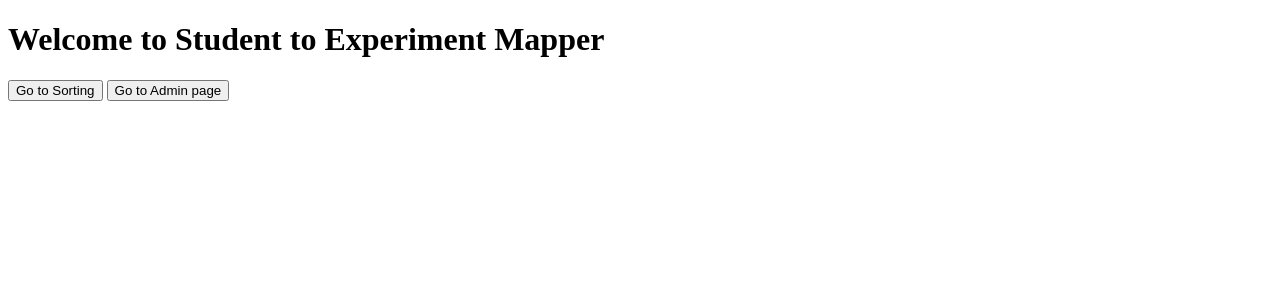
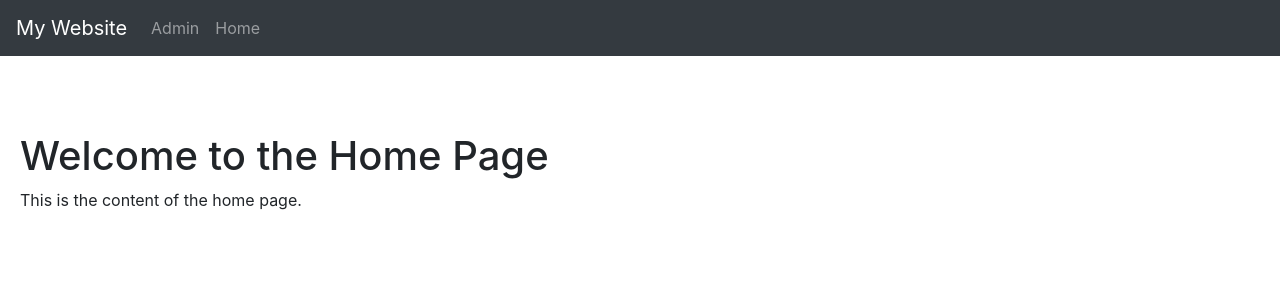
Before and after one commit to gvarshithreddy1/SEMV2, a Flask app: template templates/home.html in a window 1280 px wide. Shown: the top 300 px of the page. Run offline with Flask 3, Linux system fonts and the light colour scheme; the template is opened without the code that fills it: most values are stand-ins (such as "Sample title", 1, 10 or a date in 2020); some libraries are stand-ins or nearby versions.

Commit message:
Added a template through which the home page inherits

```diff
--- a/methods.py
+++ b/methods.py
@@ -44,7 +44,7 @@ def add_students_many(year, branch, section, csv_file):
         for row in reader:
             rollno, studentname = row
             student = {
-                'rollno': rollno,
+                'rollno': int(rollno),
                 'studentname': studentname
             }
 
--- a/templates/home.html
+++ b/templates/home.html
@@ -1,13 +1,9 @@
-<!DOCTYPE html>
-<html>
-    <head>
-        <title>Welcome {{title}}</title>
-    </head>
+{% extends 'template.html' %}
 
-    <body>
-        <h1>Welcome to Student to Experiment Mapper</h1>
-        <button>Go to Sorting</button>
-        <button>Go to Admin page</button>
-
-    </body>
-</html>
+{% block content %}
+    <div style="padding: 20px;">
+        <h1>Welcome to the Home Page</h1>
+        <p>This is the content of the home page.</p>
+        <!-- Add your home page content here -->
+    </div>
+{% endblock %}
--- /dev/null
+++ b/templates/template.html
@@ -0,0 +1,52 @@
+<!DOCTYPE html>
+<html>
+<head>
+    <title>{{title}}</title>
+    <link rel="stylesheet" href="https://stackpath.bootstrapcdn.com/bootstrap/4.5.2/css/bootstrap.min.css">
+    <style>
+        body {
+            padding-top: 56px; /* Adjust this value based on your navbar height */
+        }
+
+        .navbar {
+            position: fixed;
+            top: 0;
+            left: 0;
+            right: 0;
+            z-index: 100;
+        }
+
+        .content {
+            margin-top: 56px; /* Adjust this value based on your navbar height */
+            /* Add any additional styles for the content area */
+        }
+    </style>
+</head>
+<body>
+    <nav class="navbar navbar-expand-lg navbar-dark bg-dark">
+        <a class="navbar-brand" href="/">My Website</a>
+        <button class="navbar-toggler" type="button" data-toggle="collapse" data-target="#navbarNav" aria-controls="navbarNav" aria-expanded="false" aria-label="Toggle navigation">
+            <span class="navbar-toggler-icon"></span>
+        </button>
+        <div class="collapse navbar-collapse" id="navbarNav">
+            <ul class="navbar-nav">
+                <li class="nav-item">
+                    <a class="nav-link" href="/admin">Admin</a>
+                </li>
+                <li class="nav-item">
+                    <a class="nav-link" href="/">Home</a>
+                </li>
+            </ul>
+        </div>
+    </nav>
+
+    <div class="content">
+        {% block content %}
+        {% endblock %}
+    </div>
+
+    <script src="https://code.jquery.com/jquery-3.5.1.slim.min.js"></script>
+    <script src="https://cdn.jsdelivr.net/npm/@popperjs/core@2.5.4/dist/umd/popper.min.js"></script>
+    <script src="https://stackpath.bootstrapcdn.com/bootstrap/4.5.2/js/bootstrap.min.js"></script>
+</body>
+</html>
```
